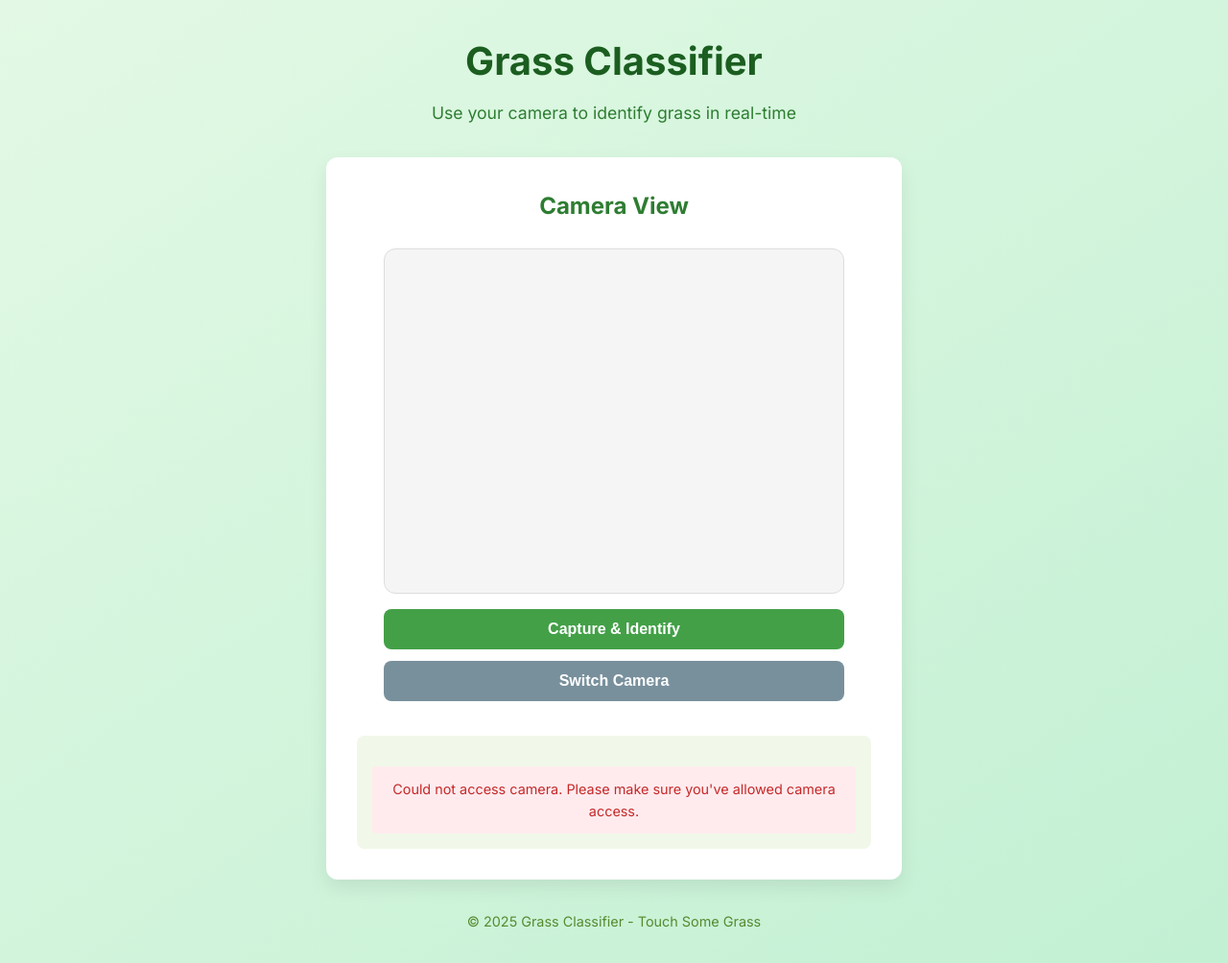
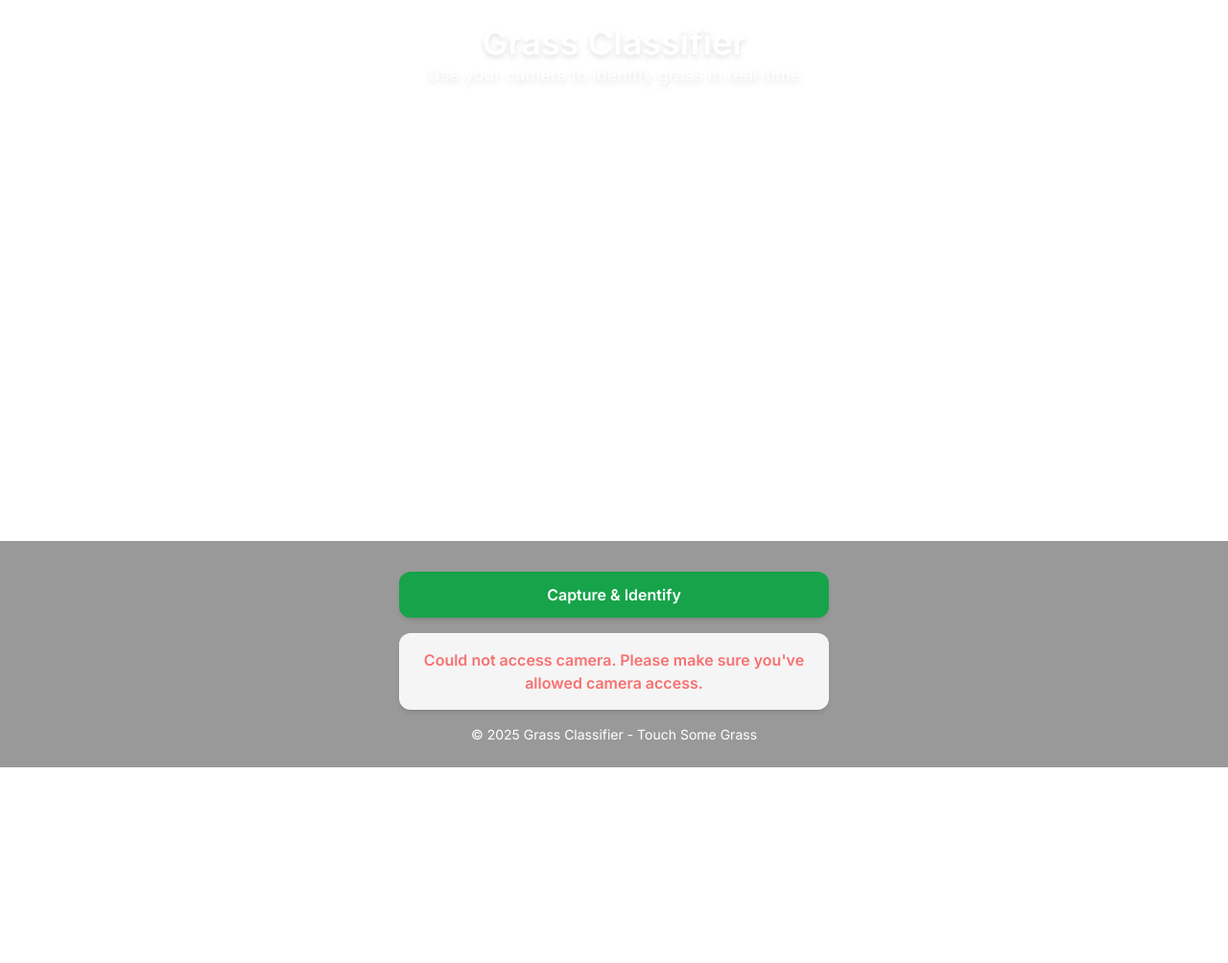
Before and after one commit to ArajuSh1206/Touch-some-grass, a Flask app: page / in a window 1280 px wide. Shown: the whole page at 96% size. After the commit the page ends 800 px from the top, so only its background shows below. Run offline with Flask 3, Linux system fonts and the light colour scheme; some libraries are stand-ins or nearby versions.

Commit message:
updated the ui using tailwind css instead. removed switch button for minimalistic look. added more messages to randomize through when classified grass or no grass.

```diff
--- a/labels.txt
+++ b/labels.txt
@@ -1,2 +1,2 @@
-grass
-no grass
+Grass
+Not Grass
--- a/static/js/webcam.js
+++ b/static/js/webcam.js
@@ -2,8 +2,8 @@
 const video = document.getElementById('webcam');
 const canvas = document.getElementById('canvas');
 const captureBtn = document.getElementById('capture-btn');
-const switchCameraBtn = document.getElementById('switch-camera-btn');
 const webcamResult = document.getElementById('webcam-result');
+const bubblesContainer = document.getElementById('bubbles'); // Added for bubbles
 
 // Set up canvas
 const ctx = canvas.getContext('2d');
@@ -50,16 +50,10 @@ async function initWebcam(useBackCamera = false) {
   }
 }
 
-// Switch between front and back cameras
-function switchCamera() {
-  initWebcam(usingFrontCamera);
-}
-
 // Capture image and send for prediction
 function captureAndSend() {
   captureBtn.disabled = true;
   captureBtn.textContent = 'Analyzing...';
-  switchCameraBtn.disabled = true;
 
   webcamResult.style.display = 'block';
   webcamResult.innerHTML = `
@@ -112,14 +106,34 @@ function captureAndSend() {
     .finally(() => {
       captureBtn.disabled = false;
       captureBtn.textContent = 'Capture & Identify';
-      switchCameraBtn.disabled = false;
     });
   }, 'image/jpeg', 0.9);
 }
 
+// BUBBLE EFFECT CODE
+function createBubble() {
+  const bubble = document.createElement('div');
+  const size = Math.random() * 40 + 10; // 10px to 50px
+  bubble.classList.add('bubble');
+  bubble.style.width = `${size}px`;
+  bubble.style.height = `${size}px`;
+  bubble.style.left = `${Math.random() * 100}%`;
+  bubble.style.animationDuration = `${8 + Math.random() * 4}s`;
+  bubble.style.backgroundColor = `rgba(255, 255, 255, ${Math.random() * 0.2 + 0.05})`;
+
+  bubblesContainer.appendChild(bubble);
+
+  // Remove bubble after animation duration to keep DOM clean
+  setTimeout(() => {
+    bubble.remove();
+  }, 12000);
+}
+
+// Generate bubbles at intervals
+setInterval(createBubble, 500);
+
 // Attach events
 captureBtn.addEventListener('click', captureAndSend);
-switchCameraBtn.addEventListener('click', switchCamera);
 
 // Init on load
 document.addEventListener('DOMContentLoaded', () => {
--- a/static/style.css
+++ /dev/null
@@ -1,233 +0,0 @@
-/* Base styles and reset */
-* {
-  margin: 0;
-  padding: 0;
-  box-sizing: border-box;
-}
-
-body {
-  font-family: 'Inter', sans-serif;
-  background: linear-gradient(145deg, #e3f9e5, #c2f0d3);
-  min-height: 100vh;
-  color: #333;
-  line-height: 1.6;
-  display: flex;
-  align-items: center;
-  justify-content: center;
-}
-
-.main-container {
-  max-width: 800px;
-  width: 100%;
-  margin: 2rem;
-}
-
-/* Header styles */
-header {
-  text-align: center;
-  margin-bottom: 2rem;
-}
-
-h1 {
-  color: #1b5e20;
-  font-size: 2.5rem;
-  margin-bottom: 0.5rem;
-}
-
-header p {
-  color: #2e7d32;
-  font-size: 1.1rem;
-}
-
-/* Content layout */
-.content {
-  display: flex;
-  justify-content: center;
-}
-
-/* Card styles */
-.card {
-  background-color: white;
-  border-radius: 12px;
-  box-shadow: 0 8px 20px rgba(0, 0, 0, 0.08);
-  padding: 2rem;
-  width: 100%;
-  max-width: 600px;
-}
-
-h2 {
-  color: #2e7d32;
-  margin-bottom: 1.5rem;
-  font-size: 1.5rem;
-  text-align: center;
-}
-
-/* Button styles */
-.btn {
-  background-color: #43a047;
-  color: white;
-  border: none;
-  padding: 0.75rem 1.5rem;
-  border-radius: 8px;
-  font-weight: 600;
-  cursor: pointer;
-  transition: background 0.2s ease;
-  width: 100%;
-  font-size: 1rem;
-  margin-bottom: 0.75rem;
-}
-
-.btn:hover {
-  background-color: #388e3c;
-}
-
-.btn.secondary {
-  background-color: #78909c;
-}
-
-.btn.secondary:hover {
-  background-color: #607d8b;
-}
-
-/* Result container styles */
-.result-container {
-  margin-top: 1.5rem;
-  padding: 1rem;
-  border-radius: 8px;
-  background-color: #f1f8e9;
-  text-align: center;
-}
-
-.result-title {
-  font-size: 1.1rem;
-  margin-bottom: 0.5rem;
-  color: #2e7d32;
-}
-
-.result {
-  font-weight: 600;
-}
-
-.prediction {
-  font-size: 1.2rem;
-  color: #2e7d32;
-  margin-bottom: 0.5rem;
-}
-
-.not-grass .prediction {
-  color: #c62828;
-}
-
-.confidence {
-  font-size: 0.9rem;
-  color: #555;
-}
-
-/* Webcam section styles */
-.webcam-container {
-  display: flex;
-  flex-direction: column;
-  align-items: center;
-  gap: 1rem;
-}
-
-#webcam {
-  width: 100%;
-  height: auto;
-  max-width: 480px;
-  aspect-ratio: 4/3;
-  border-radius: 12px;
-  background-color: #f5f5f5;
-  border: 1px solid #ddd;
-  object-fit: cover;
-}
-
-.webcam-controls {
-  width: 100%;
-  max-width: 480px;
-}
-
-/* Error message */
-.error-message {
-  margin-top: 1rem;
-  padding: 0.75rem;
-  background-color: #ffebee;
-  color: #c62828;
-  border-radius: 4px;
-  font-size: 0.9rem;
-}
-
-/* Loading animation */
-.loading {
-  display: inline-block;
-  position: relative;
-  width: 80px;
-  height: 80px;
-  margin: 1rem auto;
-}
-
-.loading div {
-  position: absolute;
-  border: 4px solid #43a047;
-  opacity: 1;
-  border-radius: 50%;
-  animation: loading 1s cubic-bezier(0, 0.2, 0.8, 1) infinite;
-}
-
-.loading div:nth-child(2) {
-  animation-delay: -0.5s;
-}
-
-@keyframes loading {
-  0% {
-    top: 36px;
-    left: 36px;
-    width: 0;
-    height: 0;
-    opacity: 0;
-  }
-  4.9% {
-    top: 36px;
-    left: 36px;
-    width: 0;
-    height: 0;
-    opacity: 0;
-  }
-  5% {
-    top: 36px;
-    left: 36px;
-    width: 0;
-    height: 0;
-    opacity: 1;
-  }
-  100% {
-    top: 0px;
-    left: 0px;
-    width: 72px;
-    height: 72px;
-    opacity: 0;
-  }
-}
-
-/* Footer styles */
-footer {
-  text-align: center;
-  margin-top: 2rem;
-  color: #558b2f;
-  font-size: 0.9rem;
-}
-
-/* Responsive adjustments */
-@media (max-width: 600px) {
-  .main-container {
-    margin: 1rem;
-  }
-
-  .card {
-    padding: 1.5rem;
-  }
-
-  h1 {
-    font-size: 2rem;
-  }
-}
--- a/templates/index.html
+++ b/templates/index.html
@@ -1,45 +1,150 @@
 <!DOCTYPE html>
 <html lang="en">
 <head>
-  <meta charset="UTF-8">
-  <meta name="viewport" content="width=device-width, initial-scale=1.0">
+  <meta charset="UTF-8" />
+  <meta name="viewport" content="width=device-width, initial-scale=1" />
   <title>Grass Classifier</title>
-  <link rel="stylesheet" href="{{ url_for('static', filename='style.css') }}">
-  <link rel="preconnect" href="https://fonts.googleapis.com">
-  <link rel="preconnect" href="https://fonts.gstatic.com" crossorigin>
-  <link href="https://fonts.googleapis.com/css2?family=Inter:wght@400;500;600;700&display=swap" rel="stylesheet">
+
+  <!-- Google Fonts -->
+  <link href="https://fonts.googleapis.com/css2?family=Inter:wght@400;600&display=swap" rel="stylesheet" />
+  <script src="https://cdn.tailwindcss.com"></script>
+
+  <style>
+    body {
+      font-family: 'Inter', sans-serif;
+      margin: 0;
+      background: transparent;
+    }
+
+    .loading > div {
+      display: inline-block;
+      width: 1.5rem;
+      height: 1.5rem;
+      margin: 0 0.25rem;
+      border-radius: 50%;
+      background-color: #094620;
+      animation: bounce 0.6s infinite alternate;
+    }
+
+    .loading > div:nth-child(2) {
+      animation-delay: 0.3s;
+    }
+
+    @keyframes bounce {
+      to {
+        transform: translateY(-10px);
+        opacity: 0.6;
+      }
+    }
+
+    .error-message {
+      color: #f87171;
+      font-weight: bold;
+    }
+
+    #bubbles {
+      position: absolute;
+      top: 0;
+      left: 0;
+      width: 100%;
+      height: 100%;
+      z-index: 1;
+      pointer-events: none;
+    }
+  </style>
 </head>
-<body>
-  <div class="main-container">
-    <header>
-      <h1>Grass Classifier</h1>
-      <p>Use your camera to identify grass in real-time</p>
-    </header>
+<body class="relative w-screen h-screen overflow-hidden">
 
-    <div class="content">
-      <div class="card webcam-section">
-        <h2>Camera View</h2>
-        <div class="webcam-container">
-          <video id="webcam" autoplay playsinline></video>
-          <canvas id="canvas" style="display: none;"></canvas>
-          <div class="webcam-controls">
-            <button type="button" id="capture-btn" class="btn">Capture & Identify</button>
-            <button type="button" id="switch-camera-btn" class="btn secondary">Switch Camera</button>
-          </div>
-        </div>
+  <!-- Fullscreen video background -->
+  <video id="webcam" autoplay playsinline
+    class="absolute top-0 left-0 w-full h-full object-cover z-0">
+  </video>
 
-        <div id="webcam-result" class="result-container" style="display: none;">
-          <p id="prediction" class="result-text"></p>
-          <p id="message" class="result-message" style="font-weight: bold;"></p>
-        </div>
-      </div>
+  <!-- Bubbles canvas -->
+  <canvas id="bubbles"></canvas>
+
+  <!-- Header -->
+  <div class="absolute top-0 left-0 w-full z-10 px-4 pt-6 text-center text-white drop-shadow-md">
+    <h1 class="text-4xl font-bold text-white">Grass Classifier</h1>
+    <p class="text-lg text-white">Use your camera to identify grass in real-time</p>
+  </div>
+
+  <!-- Controls and results -->
+  <div class="absolute bottom-0 left-0 w-full z-10 px-4 pb-6 flex flex-col items-center space-y-4 bg-black/40 backdrop-blur-sm pt-4">
+    <canvas id="canvas" class="hidden"></canvas>
+
+    <div class="flex gap-4 w-full max-w-md">
+      <button id="capture-btn" class="flex-1 py-3 bg-green-600 hover:bg-green-700 text-white rounded-xl font-semibold shadow-md">
+        Capture & Identify
+      </button>
     </div>
 
-    <footer>
-      <p>© 2025 Grass Classifier - Touch Some Grass</p>
+    <div id="webcam-result" class="w-full max-w-md rounded-xl p-4 text-center hidden bg-white bg-opacity-90 shadow-md">
+      <!-- Dynamic result will appear here -->
+    </div>
+
+    <footer class="text-sm text-white mt-2">
+      © 2025 Grass Classifier - Touch Some Grass
     </footer>
   </div>
 
+  <!-- Scripts -->
   <script src="{{ url_for('static', filename='js/webcam.js') }}"></script>
+  <script>
+    // Bubble animation
+    const canvas = document.getElementById('bubbles');
+    const ctx = canvas.getContext('2d');
+    let bubbles = [];
+
+    function resizeCanvas() {
+      canvas.width = window.innerWidth;
+      canvas.height = window.innerHeight;
+    }
+
+    window.addEventListener('resize', resizeCanvas);
+    resizeCanvas();
+
+    class Bubble {
+      constructor() {
+        this.x = Math.random() * canvas.width;
+        this.y = canvas.height + Math.random() * 100;
+        this.radius = Math.random() * 8 + 2;
+        this.speed = Math.random() * 1 + 0.5;
+        this.alpha = Math.random() * 0.4 + 0.3;
+      }
+      update() {
+        this.y -= this.speed;
+        if (this.y < -this.radius) {
+          this.y = canvas.height + this.radius;
+          this.x = Math.random() * canvas.width;
+        }
+      }
+      draw() {
+        ctx.beginPath();
+        ctx.arc(this.x, this.y, this.radius, 0, 2 * Math.PI);
+        ctx.fillStyle = `rgba(100, 255, 100, ${this.alpha})`;
+        ctx.fill();
+      }
+    }
+
+    function initBubbles(count = 60) {
+      bubbles = [];
+      for (let i = 0; i < count; i++) {
+        bubbles.push(new Bubble());
+      }
+    }
+
+    function animateBubbles() {
+      ctx.clearRect(0, 0, canvas.width, canvas.height);
+      bubbles.forEach(bubble => {
+        bubble.update();
+        bubble.draw();
+      });
+      requestAnimationFrame(animateBubbles);
+    }
+
+    initBubbles();
+    animateBubbles();
+  </script>
 </body>
 </html>
```
Also changed, not shown: keras_model_predict.py (+4 -3 lines), web.py (+12 -18 lines).
